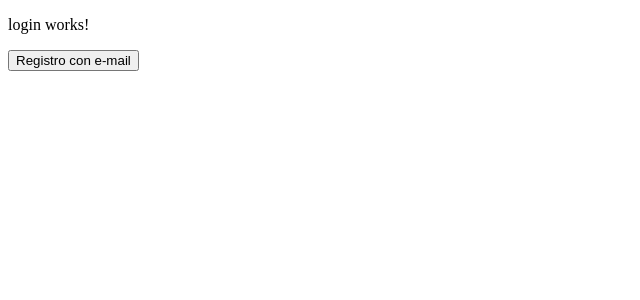
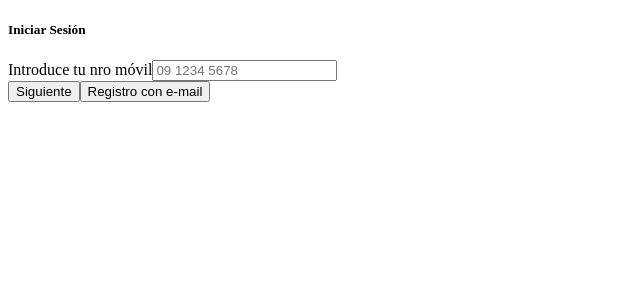
Before and after one commit to GelenMR/Hackaton-Uber, an Angular app: page /login in a window 1280 px wide. Shown: the top 300 px of the page, without its empty margins (0-640 px from the left). Built offline with nearby package versions, Linux system fonts and the light colour scheme; what angularfire2 would draw is missing.

Commit message:
Maquetado html de componente login en proceso

```diff
--- a/src/app/components/login/login.component.html
+++ b/src/app/components/login/login.component.html
@@ -1,2 +1,16 @@
-<p>login works!</p>
-<button routerLink="/register" routerLinkActive="active">Registro con e-mail</button>
+<section id="login" class="container m-2">
+    <div>
+        <h5>Iniciar Sesión</h5>
+        <!-- <p>Introduce tu nro móvil</p> -->
+        <!-- <label aria-placeholder="09 1234 5678" id="movile-number"></label> -->
+        <div class="m-3">
+            <label for="movileNumber">Introduce tu nro móvil</label>
+            <input type="text" #movileNumber class="form-control" placeholder="09 1234 5678" />
+        </div>
+        <div class="m-3">
+            <button routerLink="/profile" routerLinkActive="active">Siguiente</button>
+
+            <button routerLink="/register" routerLinkActive="active">Registro con e-mail</button>
+        </div>
+    </div>
+</section>
```
Also changed, not shown: src/assets/img/logo-uber.png (added), src/assets/img/logo-uber2.png (added).
